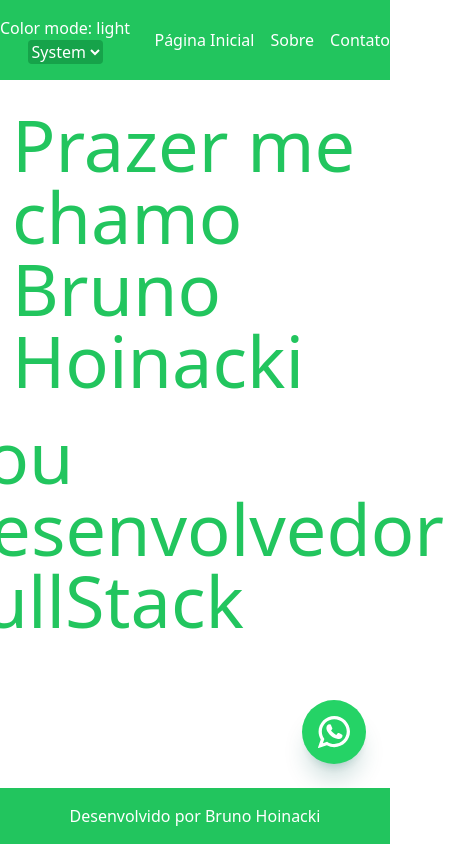
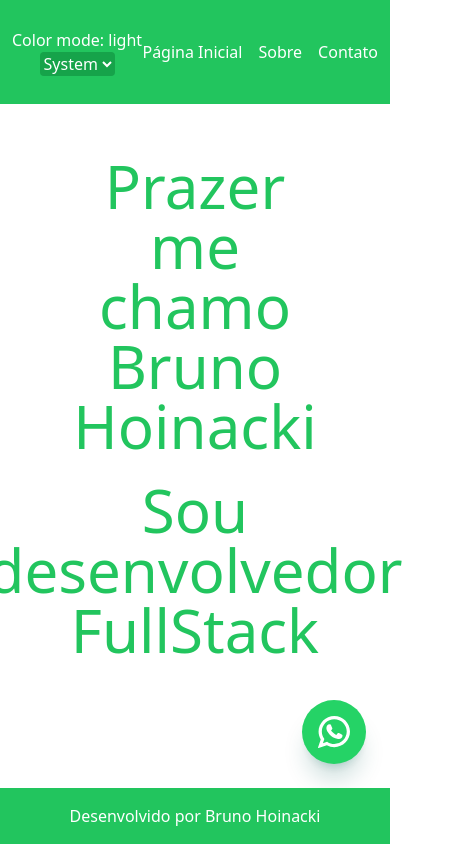
Before and after one commit to BrunoHoinacki/portifolio-bhb, a Nuxt app: page /sobre in a window 390 px wide. Shown: the whole page, 456 px wide, since content can reach past the window. Built offline with nearby package versions, Linux system fonts and the light colour scheme.

Commit message:
[Fix] corrigindo posições mobile

```diff
--- a/components/AppHeader.vue
+++ b/components/AppHeader.vue
@@ -1,6 +1,6 @@
 <template>
     <header class="fixed top-0 left-0 w-full bg-green-500 text-white py-4 text-center">
-        <div class="container mx-auto flex justify-between items-center">
+        <div class="container mx-auto p-3 flex justify-between items-center">
             <ColorMode />
             <nav>
                 <ul class="flex space-x-4">
--- a/pages/contato.vue
+++ b/pages/contato.vue
@@ -1,7 +1,7 @@
 <template>
-    <div class="flex flex-col items-center">
+    <div class="flex flex-col items-center pt-6">
         <p class="text-green-500 text-7xl p-3">Contatos:</p>
-        <div class="flex space-x-4">
+        <div class="flex flex-col text-4xl items-center pt-4 pb-[40px]">
             <a href="https://github.com/brunohoinacki" target="_blank">Github</a>
             <a href="https://www.linkedin.com/in/brunohoinacki/" target="_blank">Linkedin</a>
             <a href="https://www.instagram.com/this.bruno_hoinacki/" target="_blank">Instagram</a>
--- a/pages/index.vue
+++ b/pages/index.vue
@@ -1,5 +1,5 @@
 <template>
-  <div class="flex flex-col items-center pt-4">
+  <div class="flex pt-[40px] flex-col items-center pt-4">
     <h1 class="text-7xl text-green-500">Bem vindo!</h1>
     <div class="flex flex-col items-center text-3xl">
       <p>Hora atual: {{ new Date().toLocaleTimeString() }}</p>
--- a/pages/sobre.vue
+++ b/pages/sobre.vue
@@ -1,6 +1,6 @@
 <template>
-  <div class="flex flex-col items-center py-4">
-    <p class="text-green-500 text-7xl p-3">Prazer me chamo Bruno Hoinacki</p>
-    <p class="text-green-500 text-7xl p-3">Sou desenvolvedor FullStack</p>
+  <div class="flex flex-col items-center text-center md:pt-40 p-16">
+    <p class="text-green-500 text-6xl p-3">Prazer me chamo Bruno Hoinacki</p>
+    <p class="text-green-500 text-6xl p-3">Sou desenvolvedor FullStack</p>
   </div>
 </template>
```
